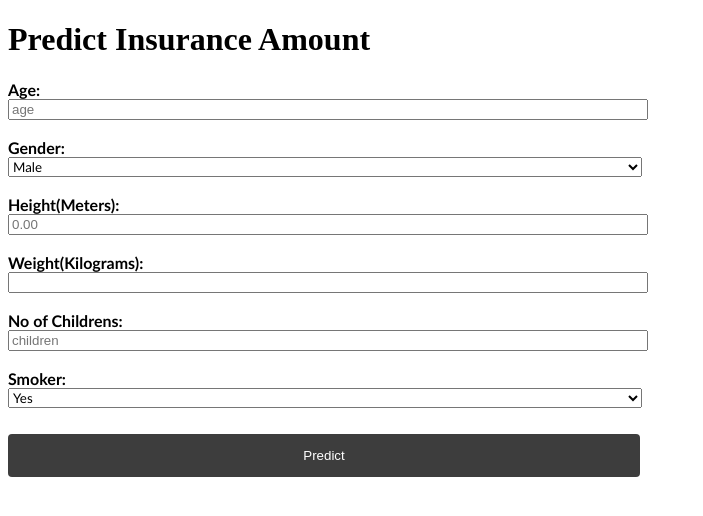
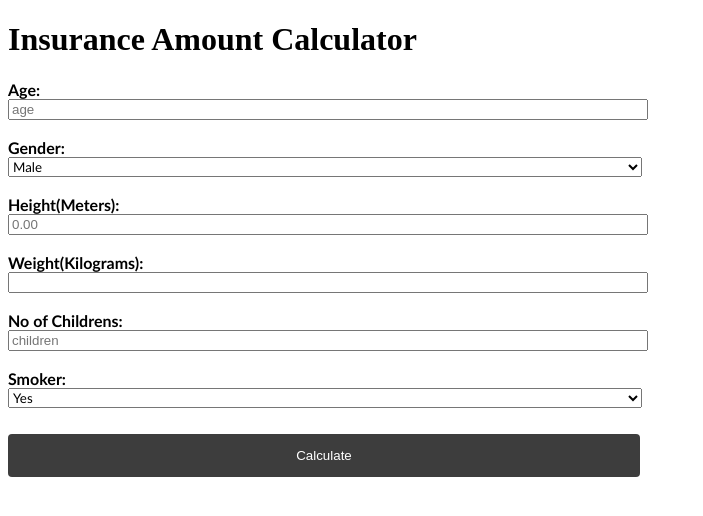
Before and after one commit to SamyPillai/insurance, a Flask app: page / in a window 1280 px wide. Shown: the top 516 px of the page, without its empty margins (0-703 px from the left). Run offline with Flask 2, Linux system fonts and the light colour scheme; parts of the project's set-up code (start-up, migrations or seed data) failed here and were passed over.

Commit message:
Add files via upload

```diff
--- a/templates/index.html
+++ b/templates/index.html
@@ -3,7 +3,7 @@
 <html >
 <head>
   <meta charset="UTF-8">
-  <title>Predict Insurance Amount</title>
+  <title>Insurance Amount Calculator</title>
 <!--
 <link href='https://fonts.googleapis.com/css?family=Pacifico' rel='stylesheet' type='text/css'>
 <link href='https://fonts.googleapis.com/css?family=Arimo' rel='stylesheet' type='text/css'>
@@ -13,7 +13,7 @@
 <link rel="stylesheet" href="{{ url_for('static', filename='css/style.css') }}" type='text/css'>
 </head>
 <body>
-    <h1 font-family = 'Calibri'>Predict Insurance Amount</h1>
+    <h1 font-family = 'Calibri'>Insurance Amount Calculator</h1>
     <form action="{{ url_for('predict')}}" method="post">
         <label for="age"><strong>Age:</strong></label>
         <input id = "age" type="number" name="age" placeholder="age" required="required" />
@@ -39,7 +39,7 @@
                 <option value="no">No</option>
             </select>
             <br>
-        <input type="submit" value="Predict">
+        <input type="submit" value="Calculate">
     </form>
    <br>
    <br>
```
